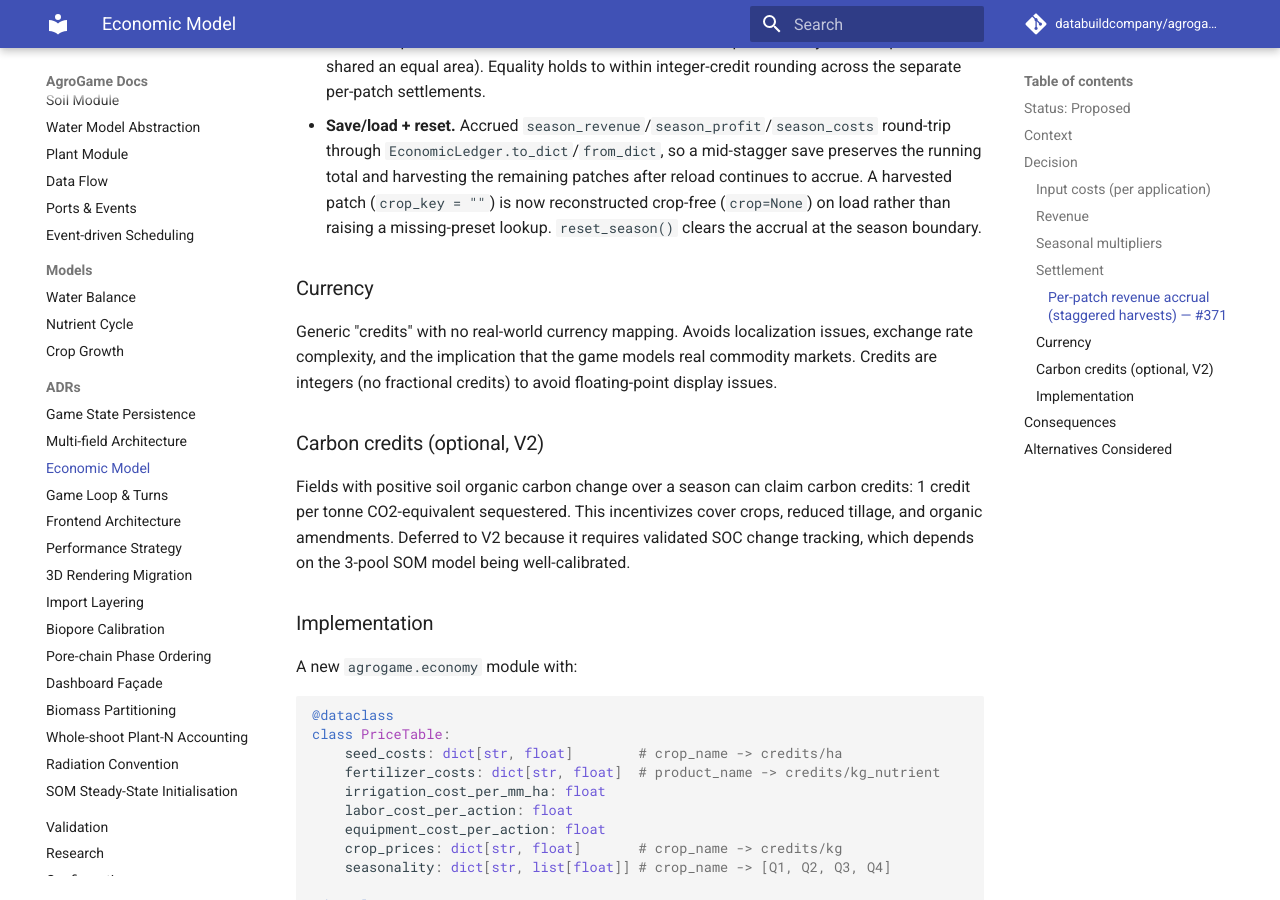
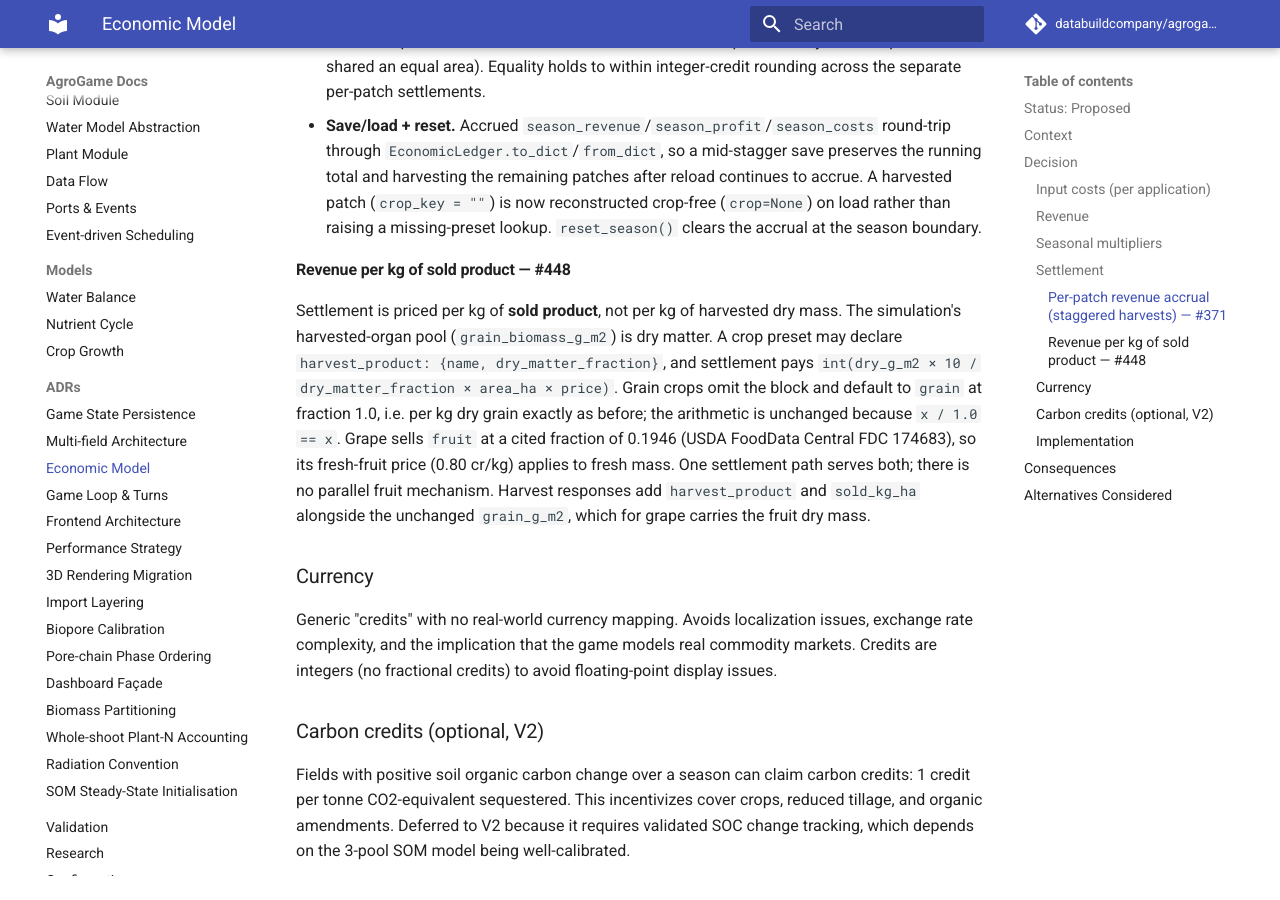
Before and after one commit to gedejong/agrogame, an MkDocs documentation site: the page built from docs/adr/ADR-003-economic-model.md, in a window 1280 px wide and 900 px high, scrolled down 2668 px. Built offline with MkDocs 1.6.1 and Material for MkDocs 9.7.7, drawn with Linux system fonts in a browser that asks for light colours; comment, search, counter and statistics services are not loaded.

Commit message:
docs(#448): ADR-003 settles revenue per kg of sold product
Co-Authored-By: Claude Opus 5.5 (1M context) <noreply@anthropic.com>

```diff
--- a/docs/adr/ADR-003-economic-model.md
+++ b/docs/adr/ADR-003-economic-model.md
@@ -63,6 +63,10 @@ The V1 ledger settled **once per season**: `EconomicLedger.settle_season()` over
 - **Full-field settlement is area-weighted.** A harvest settles the area-weighted mean grain, `grain = Σ(grainᵢ · area_fractionᵢ) / Σ area_fractionᵢ`, scaled by the harvested area `Σ area_fractionᵢ`. Consequently a full-field harvest (`patch_idx = -1`) credits **exactly** the sum of the per-patch harvests for **any** area distribution, not only equal-area patches (the earlier simple-mean full-field settlement matched sum-of-patches only when all patches shared an equal area). Equality holds to within integer-credit rounding across the separate per-patch settlements.
 - **Save/load + reset.** Accrued `season_revenue`/`season_profit`/`season_costs` round-trip through `EconomicLedger.to_dict`/`from_dict`, so a mid-stagger save preserves the running total and harvesting the remaining patches after reload continues to accrue. A harvested patch (`crop_key = ""`) is now reconstructed crop-free (`crop=None`) on load rather than raising a missing-preset lookup. `reset_season()` clears the accrual at the season boundary.
 
+#### Revenue per kg of sold product — #448
+
+Settlement is priced per kg of **sold product**, not per kg of harvested dry mass. The simulation's harvested-organ pool (`grain_biomass_g_m2`) is dry matter. A crop preset may declare `harvest_product: {name, dry_matter_fraction}`, and settlement pays `int(dry_g_m2 × 10 / dry_matter_fraction × area_ha × price)`. Grain crops omit the block and default to `grain` at fraction 1.0, i.e. per kg dry grain exactly as before; the arithmetic is unchanged because `x / 1.0 == x`. Grape sells `fruit` at a cited fraction of 0.1946 (USDA FoodData Central FDC 174683), so its fresh-fruit price (0.80 cr/kg) applies to fresh mass. One settlement path serves both; there is no parallel fruit mechanism. Harvest responses add `harvest_product` and `sold_kg_ha` alongside the unchanged `grain_g_m2`, which for grape carries the fruit dry mass.
+
 ### Currency
 
 Generic "credits" with no real-world currency mapping. Avoids localization issues, exchange rate complexity, and the implication that the game models real commodity markets. Credits are integers (no fractional credits) to avoid floating-point display issues.
```
